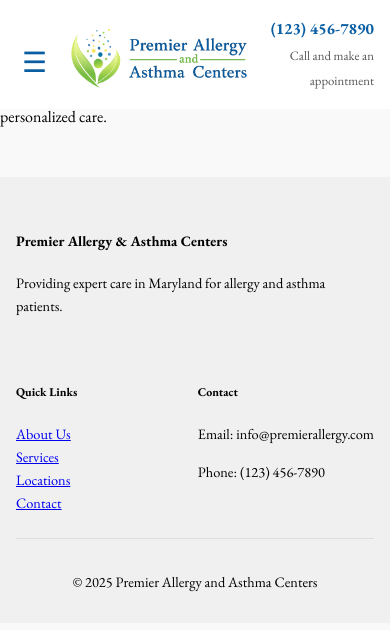
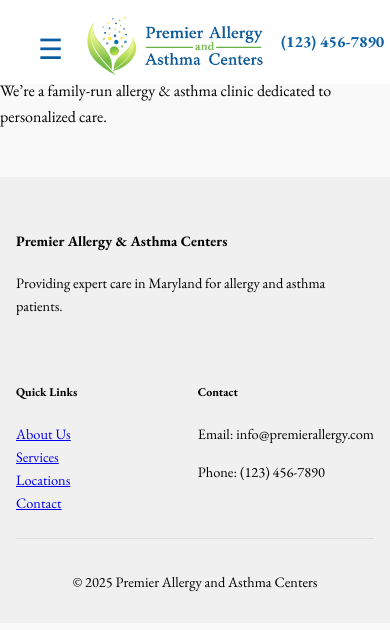
Before and after one commit to noasriGit/premier-allergy, a Next.js app: page /about in a window 390 px wide. Shown: the top 630 px of the page. Built offline with nearby package versions, Linux system fonts and the light colour scheme.

Commit message:
more mobile changes

```diff
--- a/components/Header.module.css
+++ b/components/Header.module.css
@@ -170,6 +170,45 @@
       text-align: right;
       margin-right: 1rem;
     }
+    .container {
+      display: flex;
+      justify-content: space-between;
+      align-items: center;
+      padding: 0 1rem;
+      position: relative;
+    }
+
+    .hamburger {
+      display: block;
+      order: 1;
+      z-index: 2;
+    }
+
+    .logo {
+      order: 2;
+      display: block;
+      z-index: 2;
+    }
+
+    .logoImage {
+      max-width: 180px;
+      height: auto;
+    }
+
+    .contact {
+      order: 3;
+      text-align: right;
+      font-size: 0.8rem;
+      flex-shrink: 0;
+    }
+
+    .phone {
+      font-size: 1rem;
+    }
+
+    .cta {
+      display: none; /* Optional: hide to avoid text crowding */
+    }
   }
   .arrow {
     display: inline-block;
```
